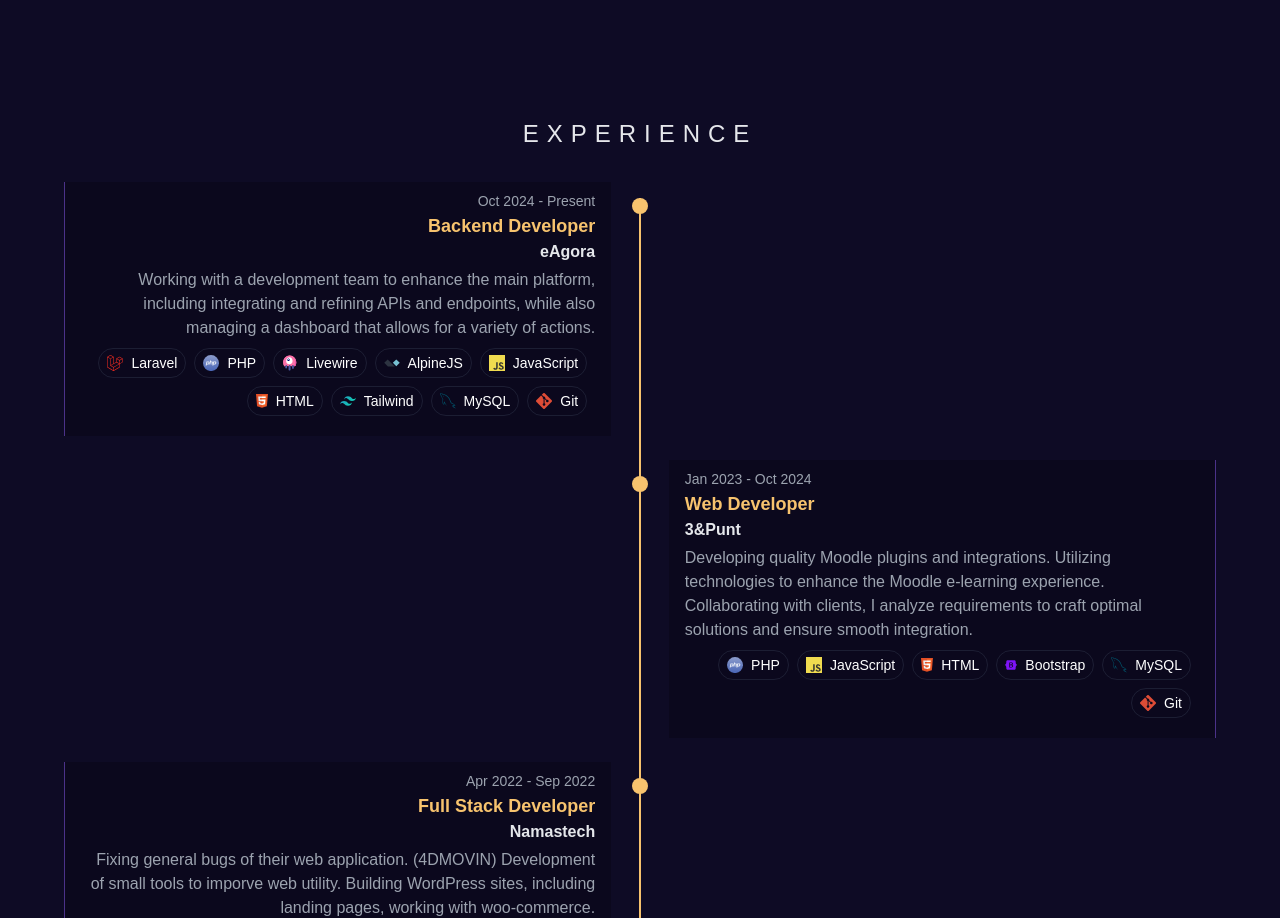
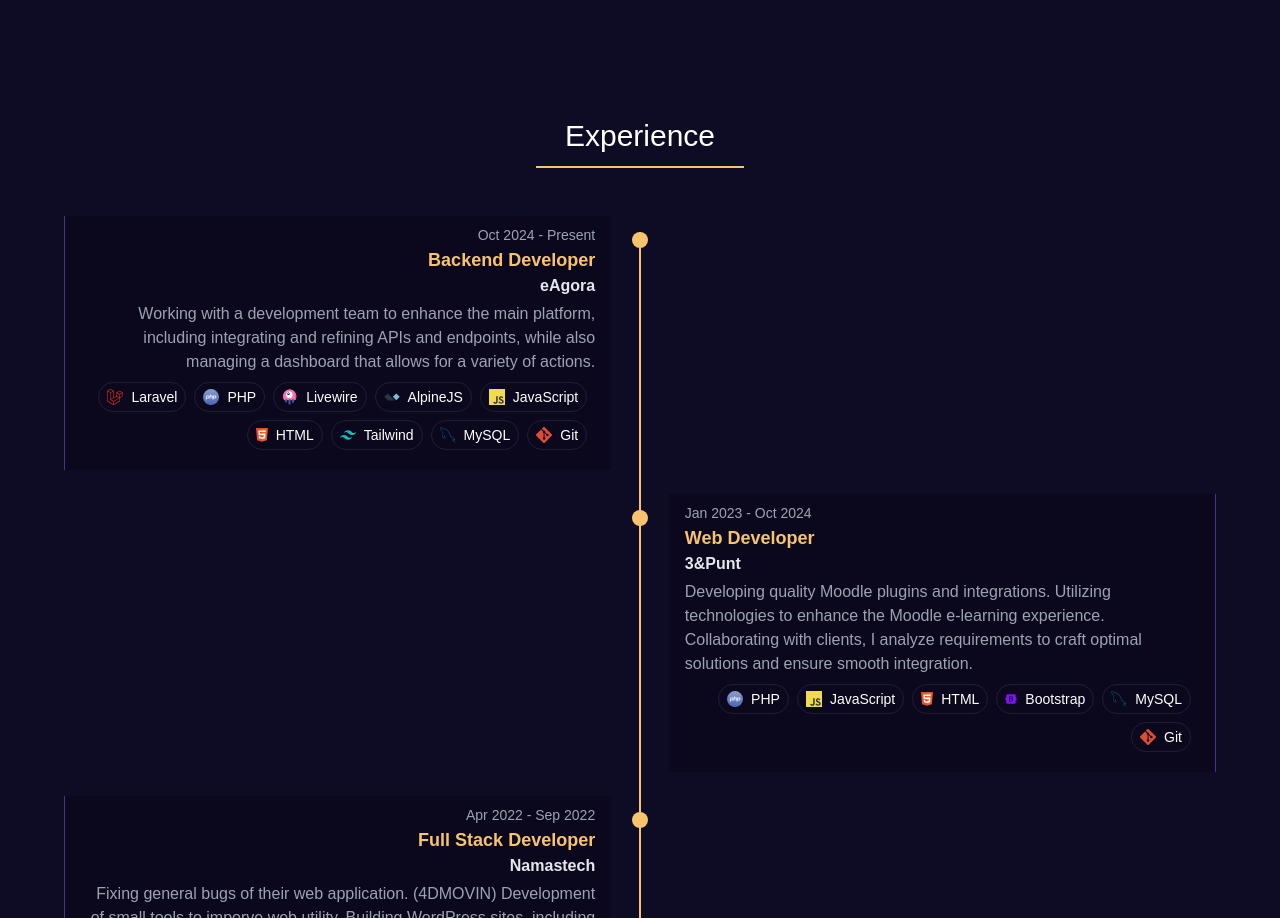
Before and after one commit to umigam3/personal-portfolio-v2, a Next.js app: page / in a window 1280 px wide. Shown: the part 783-1701 px from the top of the page. Built offline with nearby package versions, Linux system fonts and the light colour scheme.

Commit message:
added title ui component

```diff
--- a/src/components/experience/Experience.tsx
+++ b/src/components/experience/Experience.tsx
@@ -16,12 +16,12 @@
 import Angular from "@components/icons/Angular";
 import Css from "@components/icons/Css";
 
+import Title from "@components/ui/Title";
+
 export default function Experience() {
   return (
     <section id="experience" className="mb-20 max-w-6xl mx-auto w-full">
-      <h2 className="text-gray-200 font-medium text-2xl text-left md:text-center mb-8 tracking-[.5rem]">
-        EXPERIENCE
-      </h2>
+      <Title label="Experience" />
       <div className="relative h-full">
         <div className="absolute ml-2 md:ml-0 left-0 top-4 md:left-1/2 w-[2px] bg-secondary transform -translate-x-1/2 h-full"></div>
 
--- /dev/null
+++ b/src/components/ui/Title.tsx
@@ -0,0 +1,8 @@
+export default function Button({ label }: { label: string }) {
+  return (
+    <div className="flex flex-col items-center justify-center gap-3 mb-12">
+      <h2 className="text-3xl">{label}</h2>
+      <hr className="w-52 border-b border-secondary" />
+    </div>
+  );
+}
```
